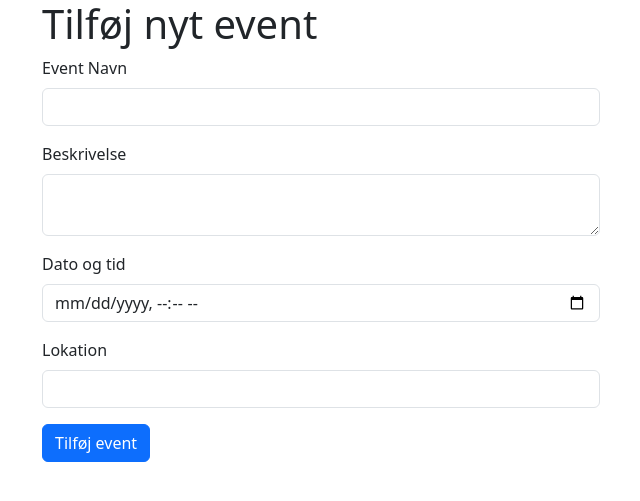
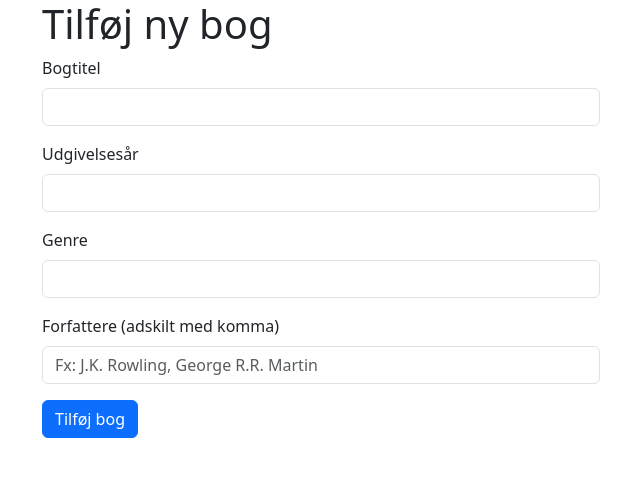
Before and after one commit to Emmafrederiksen/bibliotekssystem, a PHP site: page /adminBookInsert.php in a window 1280 px wide. Shown: the top 501 px of the page, without its empty margins (40-680 px from the left). Run offline with PHP 8.4, Linux system fonts and the light colour scheme; style sheets or scripts are compiled from the project's sources; some libraries are stand-ins or nearby versions.

Commit message:
Alt opdateret

```diff
--- a/adminBookInsert.php
+++ b/adminBookInsert.php
@@ -4,16 +4,57 @@ require "settings/init.php";
 
 if (!empty($_POST)) {
     // Hent input fra formularen og indsæt det i databasen
-    $db->sql("INSERT INTO events (evenName, evenDescription, evenDateTime, evenLocation)
-              VALUES (:evenName, :evenDescription, :evenDateTime, :evenLocation)", [
-        ":evenName" => $_POST["evenName"],
-        ":evenDescription" => $_POST["evenDescription"],
-        ":evenDateTime" => $_POST["evenDateTime"],
-        ":evenLocation" => $_POST["evenLocation"]
+    $db->sql("INSERT INTO books (bookTitle, bookYear, bookGenre)
+              VALUES (:bookTitle, :bookYear, :bookGenre)", [
+        ":bookTitle" => $_POST["bookTitle"],
+        ":bookYear" => $_POST["bookYear"],
+        ":bookGenre" => $_POST["bookGenre"],
     ]);
 
-    // Redirect tilbage til adminEvents.php
-    header("Location: adminEvents.php");
+    // Hent den sidste indsatte bookId
+    $book = $db->sql("SELECT bookId FROM books ORDER BY bookId DESC LIMIT 1");
+    $bookId = $book[0]->bookId;
+
+    // Håndter forfattere, hvis der er indtastet nogen
+    if (!empty($_POST['authors'])) {
+        $authors = explode(',', $_POST['authors']); // Split forfatternavnene ved komma
+
+        foreach ($authors as $authorName) {
+            $authorName = trim($authorName); // Fjern mellemrum før og efter navnet
+
+            if (!empty($authorName)) {
+                // Tjek om forfatteren allerede findes i databasen
+                $existingAuthor = $db->sql("SELECT authId FROM author WHERE authName = :authName", [
+                    ":authName" => $authorName
+                ]);
+
+                if (empty($existingAuthor)) {
+                    // Hvis forfatteren ikke findes, indsæt den i author-tabellen
+                    $db->sql("INSERT INTO author (authName) VALUES (:authName)", [
+                        ":authName" => $authorName
+                    ]);
+
+                    // Hent den sidste indsatte authId
+                    $author = $db->sql("SELECT authId FROM author ORDER BY authId DESC LIMIT 1");
+                    $authorId = $author[0]->authId;
+                } else {
+                    // Hvis forfatteren allerede findes, brug den eksisterende authId
+                    $authorId = $existingAuthor[0]->authId;
+                }
+
+                // Opret relationen mellem bogen og forfatteren i book_author_con
+                $db->sql("INSERT INTO book_author_con (boAuCBookId, boAuCAuthorId)
+                          VALUES (:bookId, :authorId)", [
+                    ":bookId" => $bookId,
+                    ":authorId" => $authorId
+                ]);
+            }
+        }
+    }
+
+
+    // Redirect tilbage til adminBooks.php efter at have oprettet bogen
+    header("Location: adminBooks.php");
     exit;
 }
 ?>
@@ -37,25 +78,26 @@ if (!empty($_POST)) {
 <body>
 
 <div class="container">
-    <h1>Tilføj nyt event</h1>
-    <form method="post" action="adminEventsInsert.php">
+    <h1>Tilføj ny bog</h1>
+    <form method="post" action="adminBookInsert.php">
         <div class="mb-3 col-12 col-md-6">
-            <label for="evenName" class="form-label">Event Navn</label>
-            <input type="text" name="evenName" id="evenName" class="form-control" required>
+            <label for="bookTitle" class="form-label">Bogtitel</label>
+            <input type="text" name="bookTitle" id="bookTitle" class="form-control" required>
         </div>
         <div class="mb-3 col-12 col-md-6">
-            <label for="evenDescription" class="form-label">Beskrivelse</label>
-            <textarea name="evenDescription" id="evenDescription" class="form-control" required></textarea>
+            <label for="bookYear" class="form-label">Udgivelsesår</label>
+            <input type="number" name="bookYear" id="bookYear" class="form-control" required>
         </div>
         <div class="mb-3 col-12 col-md-6">
-            <label for="evenDateTime" class="form-label">Dato og tid</label>
-            <input type="datetime-local" name="evenDateTime" id="evenDateTime" class="form-control" required>
+            <label for="bookGenre" class="form-label">Genre</label>
+            <input type="text" name="bookGenre" id="bookGenre" class="form-control" required>
         </div>
         <div class="mb-3 col-12 col-md-6">
-            <label for="evenLocation" class="form-label">Lokation</label>
-            <input type="text" name="evenLocation" id="evenLocation" class="form-control" required>
+            <label for="authors" class="form-label">Forfattere (adskilt med komma)</label>
+            <input type="text" name="authors" id="authors" class="form-control" placeholder="Fx: J.K. Rowling, George R.R. Martin">
         </div>
-        <button type="submit" class="btn btn-primary">Tilføj event</button>
+
+        <button type="submit" class="btn btn-primary">Tilføj bog</button>
     </form>
 </div>
 
--- a/adminBookUpdate.php
+++ b/adminBookUpdate.php
@@ -70,6 +70,10 @@ $book = $book[0]; // Vælg den første (og eneste) række fra resultatet
                 <input type="text" class="form-control" id="bookGenre" name="data[bookGenre]" value="<?php echo $book->bookGenre; ?>" required>
             </div>
             <div class="col-12 col-md-4">
+                <label for="authors" class="form-label">Forfattere (adskilt med komma)</label>
+                <input type="text" name="authors" id="authors" class="form-control" placeholder="Fx: J.K. Rowling, George R.R. Martin">
+            </div>
+            <div class="col-12 col-md-4">
                 <input type="hidden" name="bookId" value="<?php echo $bookId; ?>">
                 <button type="submit" class="btn btn-primary w-25">Opdater</button>
             </div>
--- a/author.php
+++ b/author.php
@@ -37,7 +37,7 @@ $books = $db->sql("SELECT bookId, bookTitle, bookImage FROM books
     <h1>Forfatter: <?php echo $author->authName; ?></h1>
 
     <!-- Vis forfatterens andre bøger -->
-    <h4>Andre bøger skrevet af denne forfatter:</h4>
+    <h4 class="pt-5">Andre bøger skrevet af denne forfatter:</h4>
     <div class="row g-4 mt-2">
         <?php foreach($books as $book) { ?>
             <div class="col-12 col-md-4">
@@ -47,13 +47,13 @@ $books = $db->sql("SELECT bookId, bookTitle, bookImage FROM books
                     </div>
                     <div class="card-body">
                         <?php if (!empty($book->bookImage)) { ?>
-                            <img src="img/<?php echo $book->bookImage; ?>" alt="<?php echo $book->bookTitle; ?>" style="max-width: 100%; height: 200px;">
+                            <img src="img/<?php echo $book->bookImage; ?>" alt="<?php echo $book->bookTitle; ?>" class="d-block mx-auto" style="max-width: 100%; height: 200px;">
                         <?php } else { ?>
                             <p>Intet billede tilgængeligt</p>
                         <?php } ?>
                     </div>
                     <div class="card-footer">
-                        <a href="book.php?bookId=<?php echo $book->bookId; ?>" class="btn btn-primary">Læs mere</a>
+                        <a href="book.php?bookId=<?php echo $book->bookId; ?>" class="btn btn-outline-secondary">Læs mere</a>
                     </div>
                 </div>
             </div>
--- a/index.php
+++ b/index.php
@@ -37,7 +37,7 @@ require "settings/init.php";
                     <div class="card-body">
                         <?php
                         if (!empty($bibliotek->bookImage)) {
-                            echo "<img src='img/" . $bibliotek->bookImage . "' alt='" . $bibliotek->bookTitle . "' style='max-width: 100%; height: 400px;'>";
+                            echo "<img src='img/" . $bibliotek->bookImage . "' alt='" . $bibliotek->bookTitle . "' class='d-block mx-auto' style='max-width: 100%; height: 400px;'>";
                         } else {
                             echo "Intet billede tilgængeligt";
                         }
@@ -47,8 +47,8 @@ require "settings/init.php";
                     <div class="card-body">
                         Genre: <?php echo $bibliotek->bookGenre; ?>
                     </div>
-                    <div class="card-footer text-muted text-center">
-                        <a class="btn btn-primary text-light stretched-link" href="book.php?bookId=<?php echo $bibliotek->bookId; ?>" role="button">Læs mere</a>
+                    <div class="card-footer text-muted">
+                        <a class="btn btn-outline-secondary stretched-link" href="book.php?bookId=<?php echo $bibliotek->bookId; ?>" role="button">Læs mere</a>
                     </div>
                 </div>
             </div>
```
Also changed, not shown: book.php (+22 -26 lines).
